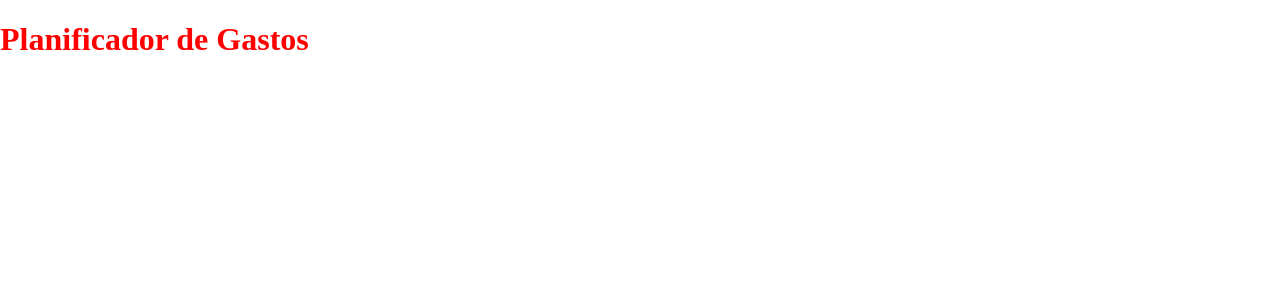
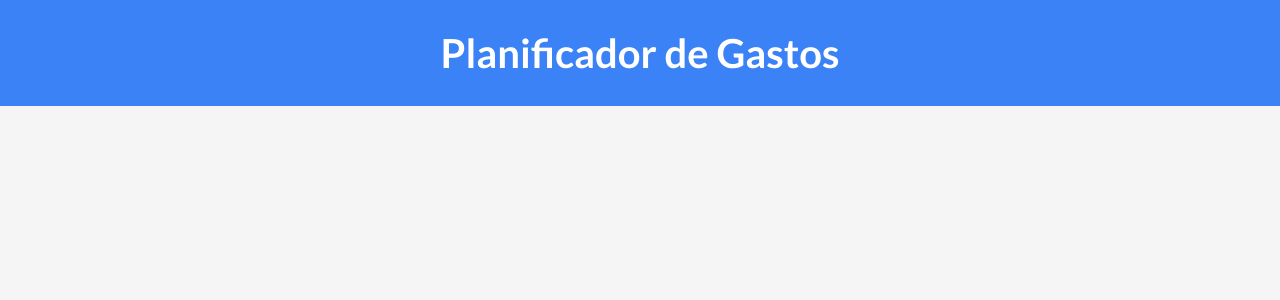
Before and after one commit to RaulHG-Dev/CursoVueJS, a Vue app in the folder admin-gastos/: page / in a window 1280 px wide. Shown: the top 300 px of the page. Built offline with nearby package versions, Linux system fonts and the light colour scheme.

Commit message:
Video 104. Añadiendo CSS global

```diff
--- a/admin-gastos/src/App.vue
+++ b/admin-gastos/src/App.vue
@@ -11,8 +11,44 @@
     </div>
 </template>
 
-<style scoped>
+<style>
+    :root {
+        --azul: #3b82f6;
+        --blanco: #fff;
+        --gris-claro: #f5f5f5;
+        --gris: #94a3b8;
+        --gris-oscuro: #64748b;
+        --negro: #000;
+    }
+    html {
+        font-size: 62.5%;
+        box-sizing: border-box;
+    }
+
+    *,
+    *:before,
+    *:after {
+        box-sizing: inherit;
+    }
+
+    body {
+        font-size: 1.6rem;
+        font-family: 'Lato', sans-serif;
+        background-color: var(--gris-claro);
+    }
     h1 {
-        color: red;
+        font-size: 4rem;
+    }
+    h2 {
+        font-size: 3rem;
+    }
+    header {
+        background-color: var(--azul);
+    }
+    header h1 {
+        padding: 3rem 0;
+        margin: 0;
+        color: var(--blanco);
+        text-align: center;
     }
 </style>
```
